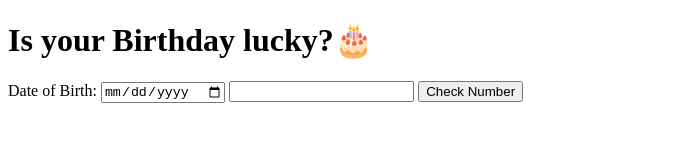
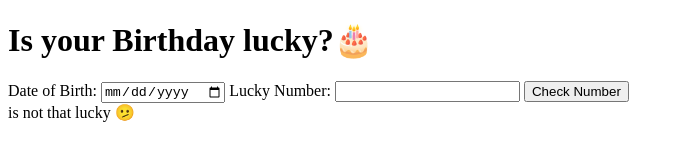
Before and after one commit to BhumikaSingh-27/neogcamp-is-your-birthday-lucky, a plain HTML site: page index.html in a window 1280 px wide. Both pictures are taken after a click on the button "Check Number". Shown: the whole page, without its empty margins (0-684 px from the left). Drawn offline with Linux system fonts and the light colour scheme.

Commit message:
feat: added functionality
added js script for the app to work

```diff
--- /dev/null
+++ b/app.js
@@ -0,0 +1,38 @@
+const dateOfBirth = document.querySelector("#date-of-birth");
+const luckyNumber = document.querySelector("#lucky-number");
+const checkNumberIsLucky = document.querySelector("#check-dob");
+const outputBox = document.querySelector("#output");
+
+
+function calculateSum(dob){
+    let sum = 0;
+    for (let index =0; index < dob.length; index++){
+        sum = sum + Number(dob.charAt(index))
+    }
+    return sum;
+}
+function checkBirthdateIsLucky(){
+    const birthdate= dateOfBirth.value;
+    const dob = birthdate.replaceAll("-","");
+    const sum = calculateSum(dob);
+
+    const isLuckyNumber = sum % luckyNumber.value;
+
+    if (isLuckyNumber == 0 ){
+
+        outputBox.innerText = luckyNumber.value + " is lucky number!🎉🥳";
+    }
+
+    else {
+
+        outputBox.innerText = luckyNumber.value + " is not that lucky 🫤"
+
+    }
+    // console.log(dob);
+    // const sum = calculateSum(birthdate);
+    // console.log("dob")
+
+
+}
+
+checkNumberIsLucky.addEventListener("click", checkBirthdateIsLucky);
--- a/index.html
+++ b/index.html
@@ -13,12 +13,13 @@
     <div class="class">
         <label for="date-of-birth">Date of Birth:</label>
         <input type="date" id="date-of-birth">
-        <label for="lucky-number"></label>
+        <label for="lucky-number">Lucky Number:</label>
         <input type="number" id="lucky-number">
         <button id="check-dob">Check Number</button>
-        <div class="output"></div>
+        <div id="output"></div>
     </div>
 
 </body>
+<script src="app.js" type="text/javascript"></script>
 
 </html>
```
